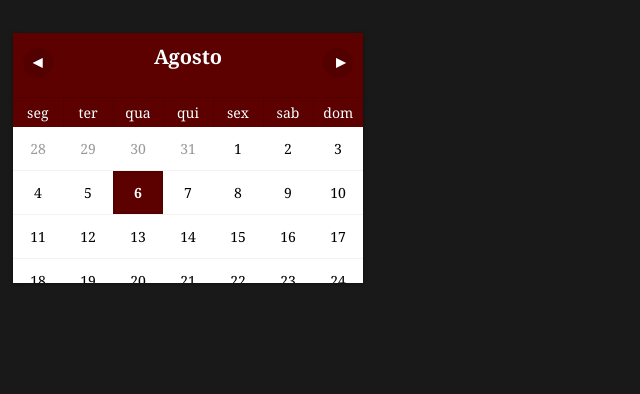
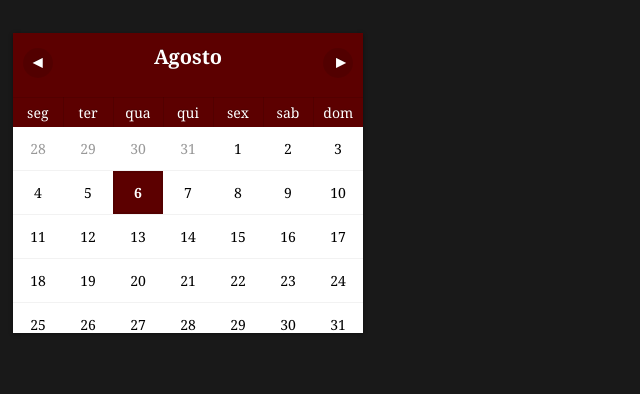
Before and after one commit to Angels2legnA/calendario, a plain HTML site: page index.html in a window 1280 px wide. Shown: the whole page, without its empty margins (0-640 px from the left). Drawn offline with Linux system fonts and the light colour scheme.

Commit message:
Update index.html

```diff
--- a/index.html
+++ b/index.html
@@ -8,7 +8,7 @@
 </head>
 <body>
     <div class="wrapper">
-        <div id="calendari" style="width: 100; height: 250px; overflow: hidden;"></div>
+        <div id="calendari" style="width: 100; height: 300px; overflow: hidden;"></div>
     </div>
     <script src="script.js"></script>
 </body>
```
